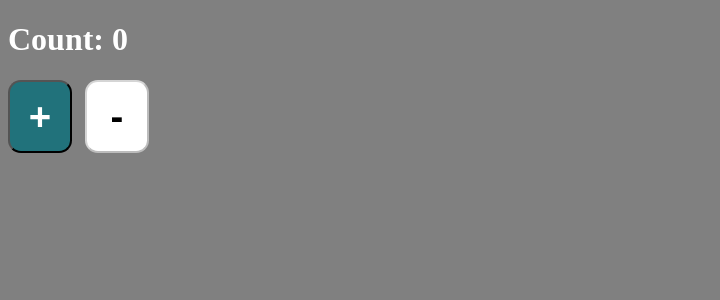
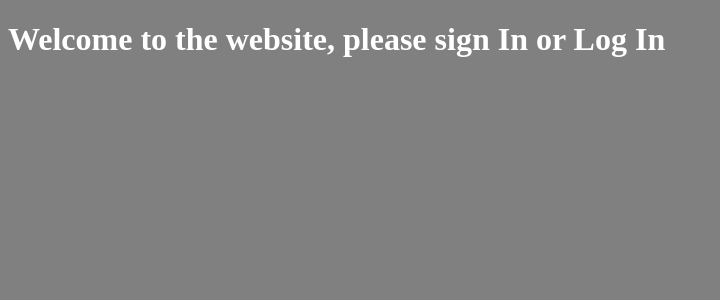
Before and after one commit to SazinSamin/ReactJs, a React (Create React App) app: page / in a window 1280 px wide. Shown: the top 300 px of the page, without its empty margins (0-720 px from the left). Built offline with nearby package versions, Linux system fonts and the light colour scheme.

Commit message:
Conditional Rendering

```diff
--- a/src/App.js
+++ b/src/App.js
@@ -1,9 +1,7 @@
-import Counter from "./componenets/Counter";
+import RenderingSelection from './CONDITIONAL_RENDERING/Rendering_selection';
 
-function App() {
+export default function App() {
     return <div>
-        <Counter />
+        <RenderingSelection />
     </div>
 }
-
-export default App;
--- /dev/null
+++ b/src/CONDITIONAL_RENDERING/HomePage.js
@@ -0,0 +1,7 @@
+export default function HomePage() {
+  return (
+    <div>
+      <h1>Welcome to the HomePage</h1>
+    </div>
+  );
+}
--- /dev/null
+++ b/src/CONDITIONAL_RENDERING/LoginPage.js
@@ -0,0 +1,7 @@
+export default function LoginPage() {
+  return (
+    <div>
+      <h1>Welcome to the website, please sign In or Log In</h1>
+    </div>
+  );
+}
--- /dev/null
+++ b/src/CONDITIONAL_RENDERING/Rendering_selection.js
@@ -0,0 +1,24 @@
+import React from "react";
+import { Component } from "react";
+import LoginPage from "./LoginPage";
+import HomePage from "./HomePage";
+
+export default class RenderingSelection extends Component {
+  constructor(props) {
+    super(props)
+
+    this.state = {
+      isLoggedIn : false
+    }
+  }
+
+
+  render() {
+    return (
+      <div>
+        { /* rendering will happened based on the given condition */}
+        {(this.state.isLoggedIn) ? <HomePage /> : <LoginPage />}
+      </div>
+    )
+  }
+}
--- a/src/componenets/Counter.js
+++ /dev/null
@@ -1,40 +0,0 @@
-import React from "react";
-import { Component } from "react";
-
-
-export default class Counter extends Component {
-  constructor(props) {
-    super(props);
-
-    this.state = {
-      count: 0,
-    };
-  }
-
-  handleIncrement = () => {
-    this.setState({
-      count: this.state.count + 1,
-    });
-  };
-
-  handleDecrement = () => {
-    this.setState({
-      count: this.state.count - 1,
-    });
-  };
-
-  render() {
-    return (
-      <div>
-        <h1>Count: {this.state.count}</h1>
-        <button onClick={this.handleIncrement}>+</button>
-        <button
-          onClick={this.handleDecrement}
-          disabled={this.state.count === 0 ? true : false}
-        >
-          -
-        </button>
-      </div>
-    );
-  }
-}
```
Also changed, not shown: 1 other file (tests, documents, lock files or other folders).
